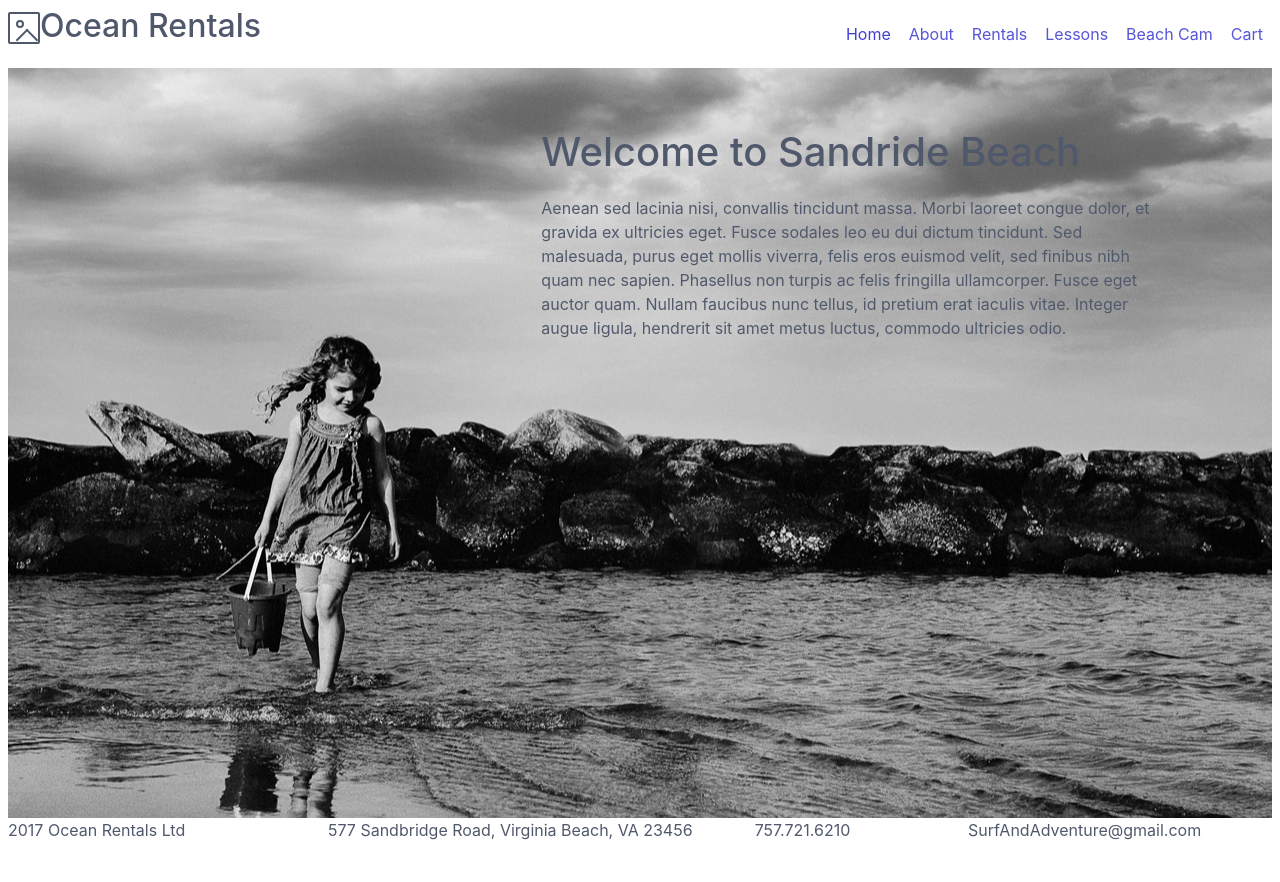
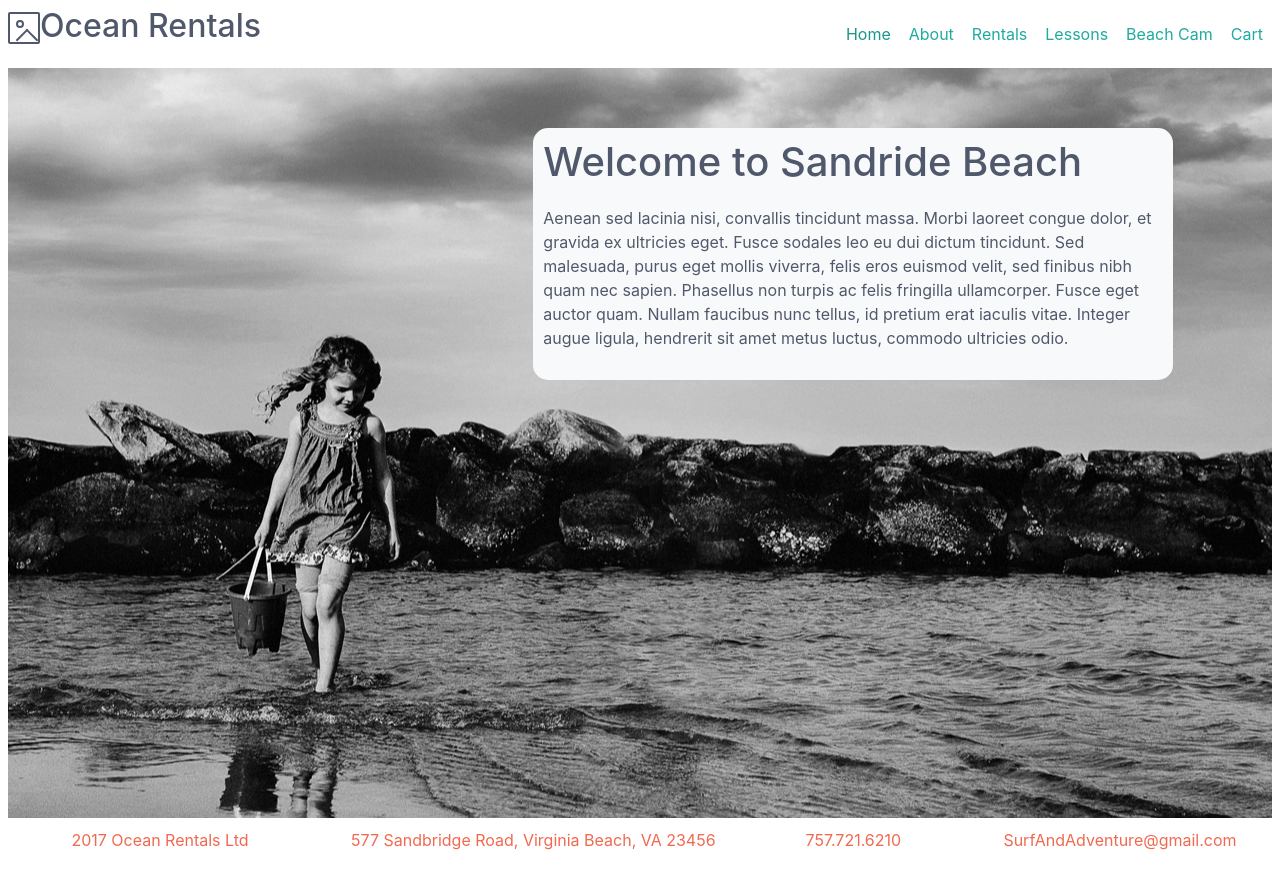
Before and after one commit to neon-dinosaur/rental-ui, a React (Create React App) app: page / in a window 1280 px wide. Built offline with nearby package versions, Linux system fonts and the light colour scheme.

Commit message:
Add custom styles with CD

```diff
--- /dev/null
+++ b/src/assets/stylesheets/_footer.scss
@@ -0,0 +1,7 @@
+.footer {
+    .footer-content {
+        text-align: center;
+        padding: 10px;
+        color: $secondary-color;
+    }
+}
--- a/src/assets/stylesheets/_homeview.scss
+++ b/src/assets/stylesheets/_homeview.scss
@@ -4,5 +4,8 @@
 
     .homeview-content {
         margin-top: 60px;
+        padding: 10px;
+        background-color: $bg-color;
+        border-radius: 15px;
     }
 }
--- a/src/assets/stylesheets/_variables.scss
+++ b/src/assets/stylesheets/_variables.scss
@@ -2,10 +2,10 @@
 $version: "0.4.4";
 
 // Core colors
-$primary-color: #5755d9 !default;
+$primary-color: #1FAB9E !default;
 $primary-color-dark: darken($primary-color, 3%) !default;
 $primary-color-light: lighten($primary-color, 3%) !default;
-$secondary-color: lighten($primary-color, 37.5%) !default;
+$secondary-color: #F16950 !default;
 $secondary-color-dark: darken($secondary-color, 3%) !default;
 $secondary-color-light: lighten($secondary-color, 3%) !default;
 
--- a/src/assets/stylesheets/custom.scss
+++ b/src/assets/stylesheets/custom.scss
@@ -1,2 +1,3 @@
 // Styling for custom components
 @import "homeview";
+@import "footer";
--- a/src/components/HomeView.js
+++ b/src/components/HomeView.js
@@ -15,7 +15,7 @@ const HomeView = () => (
                 </p>
             </div>
         </div>
-    </div >
+    </div>
 );
 
 export default HomeView;
```
